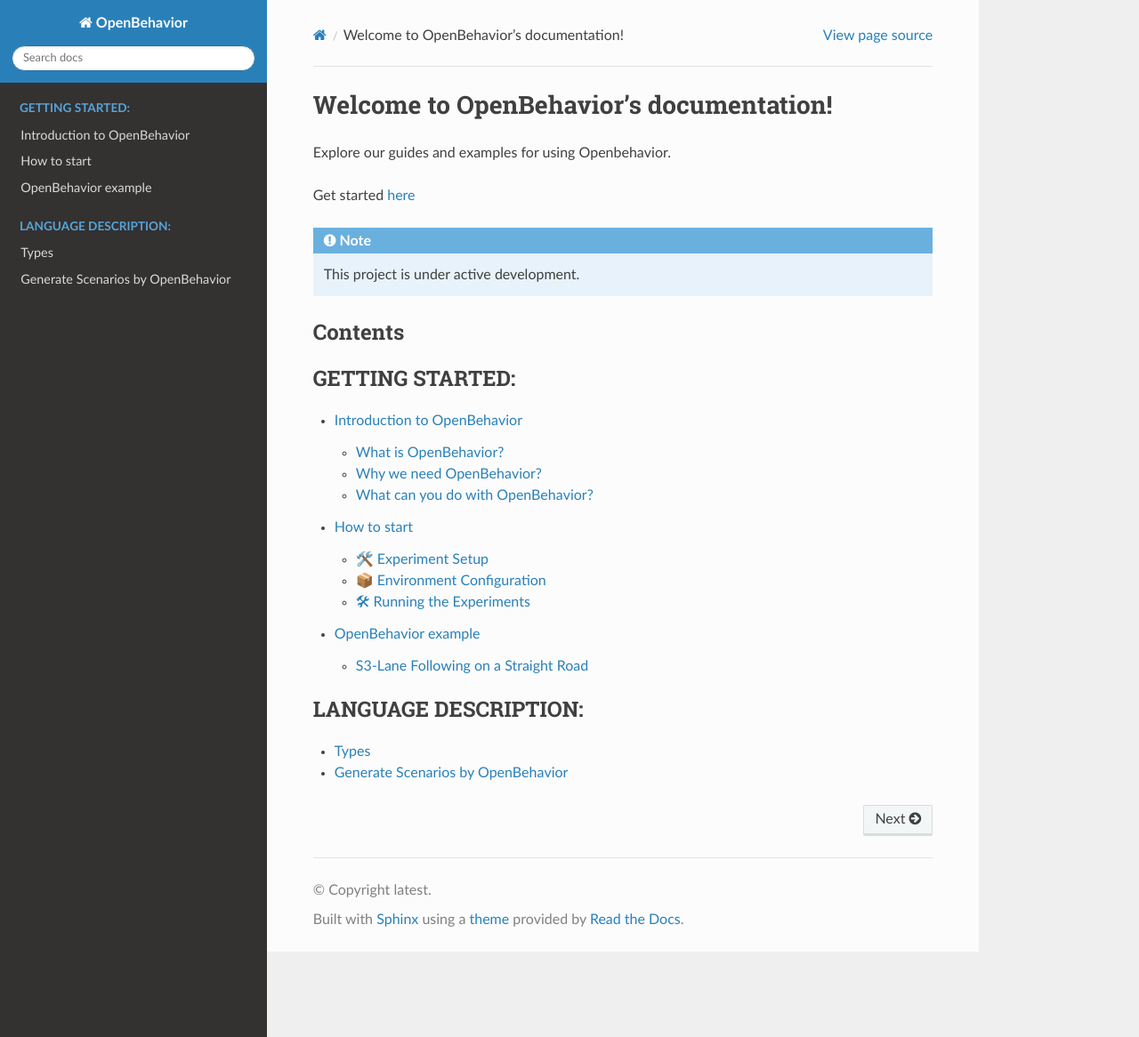
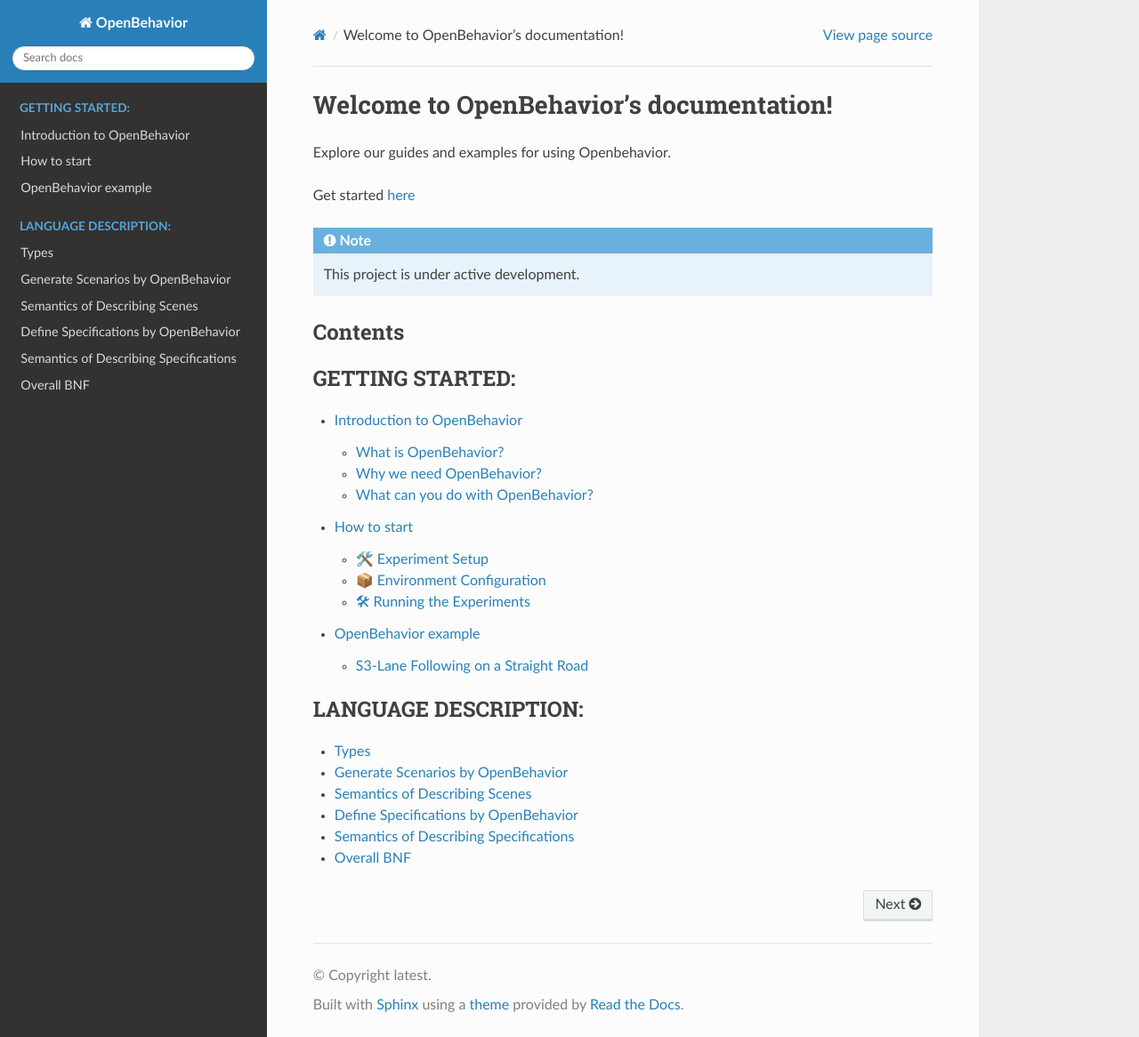
Before and after one commit to Sunshinesheep/OpenBehavior-doc, a Sphinx documentation site: the page built from docs/source/index.rst, in a window 1280 px wide and 1166 px high. Shown: the whole window at 89% size. Built offline with Sphinx 7.4.7 and the Read the Docs theme 3.1.0, drawn with Linux system fonts in a browser that asks for light colours.

Commit message:
add more

```diff
--- /dev/null
+++ b/docs/source/define_specifications_by_OpenBehavior.md
@@ -0,0 +1 @@
+# Define Specifications by OpenBehavior
--- a/docs/source/index.rst
+++ b/docs/source/index.rst
@@ -24,8 +24,12 @@
    :maxdepth: 2
    :caption: LANGUAGE DESCRIPTION:
 
-   Types.rst
+   Types
    generate_scenarios_by_openbehavior
+   semantics_of_describing_scenes
+   define_specifications_by_OpenBehavior
+   semantics_of_describing_specifications
+   overall_BNF
 
 .. toctree::
    :maxdepth: 2
--- /dev/null
+++ b/docs/source/overall_BNF.md
@@ -0,0 +1 @@
+# Overall BNF
```
